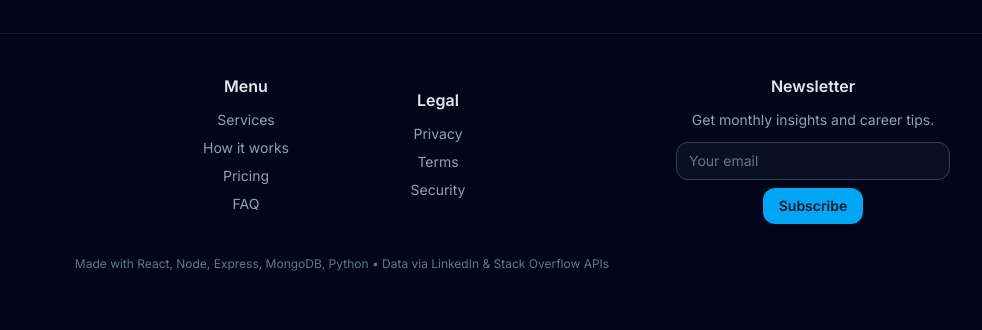
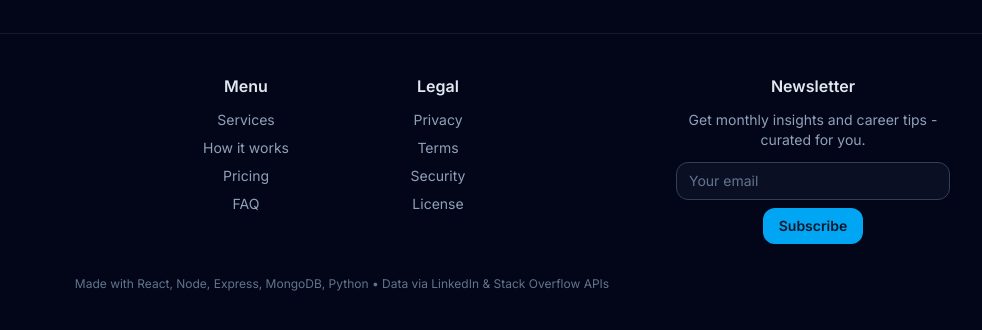
Before and after one commit to shafiqulbari/jobStack, a website: page index.html in a window 1280 px wide. Shown: the part 3459-3789 px from the top of the page, 298-1280 px from the left. Drawn offline with Linux system fonts and the light colour scheme.

Commit message:
footer fix

```diff
--- a/index.html
+++ b/index.html
@@ -604,6 +604,7 @@
                   <li><a href="#" class="hover:text-white">Privacy</a></li>
                   <li><a href="#" class="hover:text-white">Terms</a></li>
                   <li><a href="#" class="hover:text-white">Security</a></li>
+                  <li><a href="#" class="hover:text-white">License</a></li>
                 </ul>
               </div>
             </div>
@@ -611,7 +612,7 @@
           <div class="footer-newsletter">
             <div class="font-semibold">Newsletter</div>
             <p class="mt-3 text-sm text-slate-400">
-              Get monthly insights and career tips.
+              Get monthly insights and career tips - curated for you.
             </p>
             <form class="newsletter-form mt-3 flex gap-2">
               <input
```
